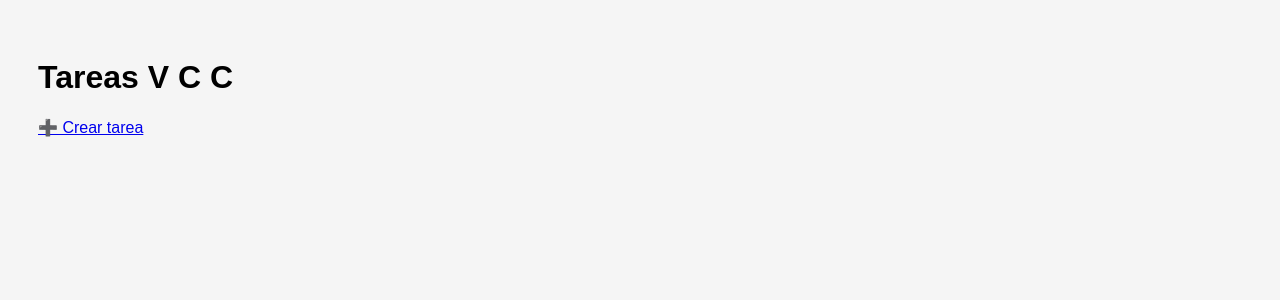
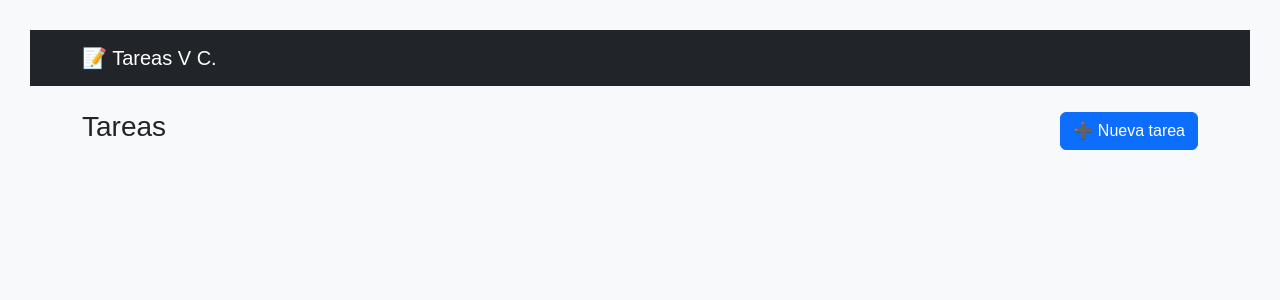
Before and after one commit to daniF11/django-tareas, a Django app: page / in a window 1280 px wide. Shown: the top 300 px of the page. Run offline with Django 5.2, Linux system fonts and the light colour scheme; data that the repository does not hold is empty.

Commit message:
Se agrega base.html y estilos con Bootstrap

```diff
--- /dev/null
+++ b/base/templates/base/base.html
@@ -0,0 +1,31 @@
+{% load static %}
+<!DOCTYPE html>
+<html lang="es">
+<head>
+  <meta charset="UTF-8">
+  <title>{% block title %}Django App{% endblock %}</title>
+
+  <!-- Bootstrap CSS -->
+  <link href="https://cdn.jsdelivr.net/npm/bootstrap@5.3.3/dist/css/bootstrap.min.css" rel="stylesheet">
+
+  <!-- Tu CSS -->
+  <link rel="stylesheet" href="{% static 'base/styles.css' %}">
+</head>
+<body class="bg-light">
+
+  <nav class="navbar navbar-dark bg-dark mb-4">
+    <div class="container">
+      <span class="navbar-brand">📝 Tareas V C.</span>
+    </div>
+  </nav>
+
+  <main class="container">
+    {% block content %}{% endblock %}
+
+
+
+
+  </main>
+
+</body>
+</html>
--- a/base/templates/base/lista_tareas.html
+++ b/base/templates/base/lista_tareas.html
@@ -1,45 +1,39 @@
-{% load static %}
-<!DOCTYPE html>
-<html>
-  <head>
-    <meta charset="UTF-8" />
-    <title>Lista de Tareas</title>
-    <link rel="stylesheet" href="{% static 'base/styles.css' %}">
+{% extends 'base/base.html' %}
 
-  </head>
-  <body>
+{% block title %}Lista de Tareas{% endblock %}
 
-    <h1>Tareas V C C</h1>
-    <a href="{% url 'crear' %}">➕ Crear tarea</a>
+{% block content %}
 
-    <ul class="lista-tareas">
-      {% for tarea in tareas %}
-      <li class="l-tarea">
-  <div class="info-tarea">
-    <span class="titulo">{{ tarea.titulo }}</span>
-    <span class="estado">
-  <span class="icono">
-    {% if tarea.completa %}✔️{% else %}❌{% endif %}
-  </span>
-</span>
-
+<div class="d-flex justify-content-between align-items-center mb-3">
+  <h1 class="h3">Tareas</h1>
+  <a href="{% url 'crear' %}" class="btn btn-primary">
+    ➕ Nueva tarea
+  </a>
 </div>
 
-  <div class="acciones">
-    <a class="cambio-estado" href="{% url 'toggle' tarea.id %}">Cambio Estado</a>
-    <a class="editar" href="{% url 'editar' tarea.id %}">Editar</a>
-    <a class="borrar" href="{% url 'borrar' tarea.id %}"
+<ul class="list-group">
+  {% for tarea in tareas %}
+    <li class="list-group-item d-flex justify-content-between align-items-center">
+      <div>
+        <strong>{{ tarea.titulo }}</strong>
+        {% if tarea.completa %}
+          <span class="badge bg-success ms-2">✔ Completa</span>
+        {% else %}
+          <span class="badge bg-secondary ms-2">Pendiente</span>
+        {% endif %}
+      </div>
+
+      <div class="btn-group btn-group-sm">
+        <a href="{% url 'toggle' tarea.id %}" class="btn btn-outline-secondary">Estado</a>
+        <a href="{% url 'editar' tarea.id %}" class="btn btn-outline-primary">Editar</a>
+        <a href="{% url 'borrar' tarea.id %}"
+           class="btn btn-outline-danger"
            onclick="return confirm('¿Seguro que deseas borrar esta tarea?');">
            Borrar
         </a>
       </div>
     </li>
-
-
   {% endfor %}
-
-
 </ul>
 
-  </body>
-</html>
+{% endblock %}
```
Lines whose indentation alone changed are shown as unchanged.
